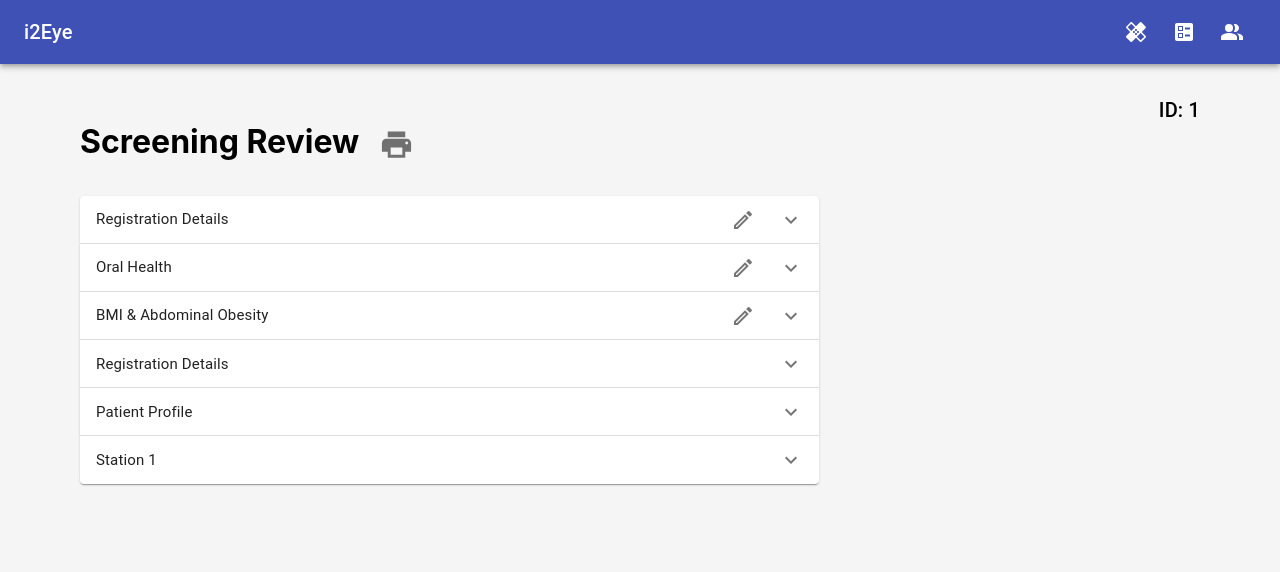
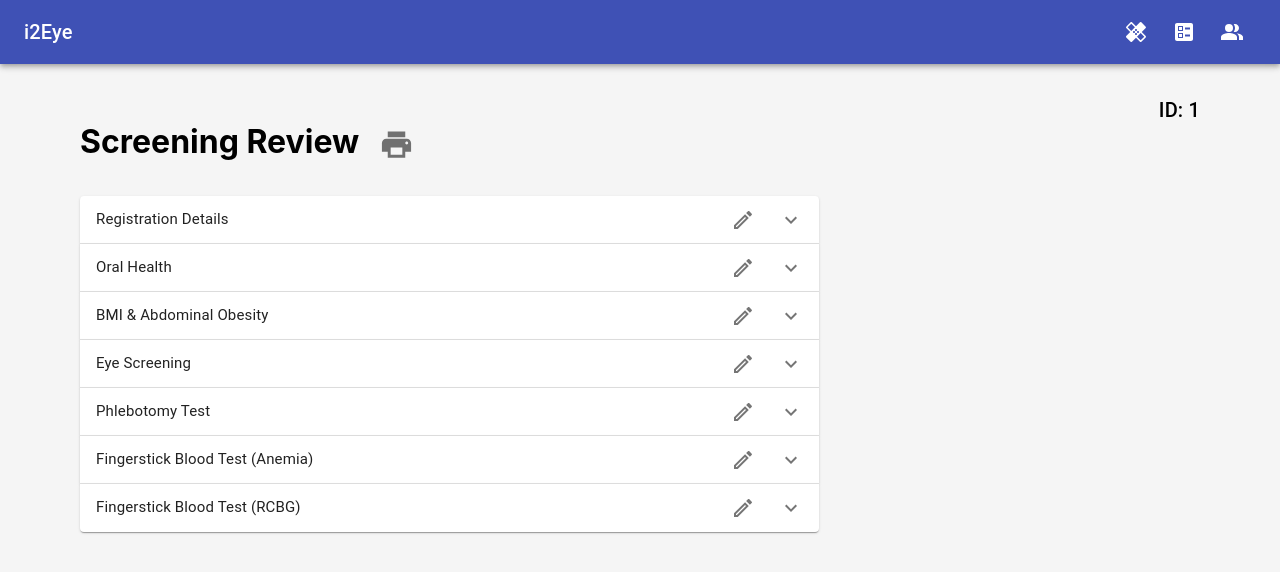
Before and after one commit to i2Eye/i2Eye-Front, a React (Create React App) app: page /patient_tracker/screening_review/1 in a window 1280 px wide. Shown: the top 572 px of the page. Built offline with nearby package versions, Linux system fonts and the light colour scheme.

Commit message:
Cleaned up screening page and fixed bug in filter function.

```diff
--- a/src/Components/PatientTrackerComponents/Screening.js
+++ b/src/Components/PatientTrackerComponents/Screening.js
@@ -1,11 +1,5 @@
 import React, { Component } from "react";
-import { Grid, Paper } from "@material-ui/core";
-import TextField from "@material-ui/core/TextField";
-import Button from "@material-ui/core/Button";
-import FormControl from "@material-ui/core/FormControl";
-import Select from "@material-ui/core/Select";
-import InputLabel from "@material-ui/core/InputLabel";
-import MenuItem from "@material-ui/core/MenuItem";
+import { Grid } from "@material-ui/core";
 import Typography from "@material-ui/core/Typography";
 import IconButton from "@material-ui/core/IconButton";
 import EditIcon from "@material-ui/icons/EditOutlined";
@@ -65,17 +59,30 @@ class Screening extends Component {
       {
         label: "Registration Details",
         name: "registration",
-        link: "/registration/edit/",
       },
       {
         label: "Oral Health",
         name: "oralHealth",
-        link: "/stations/oralHealth/",
       },
       {
         label: "BMI & Abdominal Obesity",
         name: "bmi",
-        link: "/stations/bmi/",
+      },
+      {
+        label: "Eye Screening",
+        name: "eyeScreening",
+      },
+      {
+        label: "Phlebotomy Test",
+        name: "phlebotomy",
+      },
+      {
+        label: "Fingerstick Blood Test (Anemia)",
+        name: "fingerstickAnemia",
+      },
+      {
+        label: "Fingerstick Blood Test (RCBG)",
+        name: "fingerstickRCBG",
       },
     ];
 
@@ -84,10 +91,11 @@ class Screening extends Component {
         <div className="container">
           <h1 style={{ display: "inline-block" }}>
             Screening Review{" "}
-            <Link to={"/Successful/" + params.patientID}>
-            <IconButton>
-              <PrintIcon fontSize="large" />
-            </IconButton>
+            <Link to={params.patientID}>
+              {console.log("printed")}
+              <IconButton>
+                <PrintIcon fontSize="large" />
+              </IconButton>
             </Link>
           </h1>
           <Typography
@@ -116,7 +124,13 @@ class Screening extends Component {
                       </Typography>
                     </div>
                     <div className={classes.parentContainer}>
-                      <Link to={station.link + params.patientID}>
+                      <Link
+                        to={
+                          station.name === "registration"
+                            ? `/registration/edit/${params.patientID}`
+                            : `/stations/${station.name}/${params.patientID}`
+                        }
+                      >
                         <IconButton className={classes.childIcon}>
                           <EditIcon />
                         </IconButton>
@@ -127,7 +141,7 @@ class Screening extends Component {
                     <Grid container spacing={3}>
                       {data[station.name].map((question) => {
                         return (
-                          <Grid item xs={12} md={6}>
+                          <Grid item xs={12} md={6} key={question.num}>
                             <Typography variant="subtitle2">
                               {question.num}. {question.question}
                             </Typography>
@@ -143,7 +157,7 @@ class Screening extends Component {
               );
             })}
 
-            <Accordion>
+            {/*             <Accordion>
               <AccordionSummary
                 expandIcon={<ExpandMoreIcon />}
                 aria-controls="panel1c-content"
@@ -308,7 +322,7 @@ class Screening extends Component {
                 </div>
               </AccordionSummary>
               <AccordionDetails className={classes.details}></AccordionDetails>
-            </Accordion>
+            </Accordion> */}
           </Grid>
         </Grid>
       </React.Fragment>
--- a/src/PatientTracker.js
+++ b/src/PatientTracker.js
@@ -9,19 +9,18 @@ import { withRouter } from "react-router-dom";
 import Filter from "./Components/PatientTrackerComponents/Filter";
 import VirtualizedTable from "./Components/PatientTrackerComponents/VirtualizedTable";
 import PrintIcon from "@material-ui/icons/Print";
-import EditIcon from '@material-ui/icons/Edit';
-import Dialog from '@material-ui/core/Dialog';
-import DialogActions from '@material-ui/core/DialogActions';
-import DialogContent from '@material-ui/core/DialogContent';
-import DialogContentText from '@material-ui/core/DialogContentText';
-import DialogTitle from '@material-ui/core/DialogTitle';
-import Button from '@material-ui/core/Button';
-import { Grid} from "@material-ui/core";
+import EditIcon from "@material-ui/icons/Edit";
+import Dialog from "@material-ui/core/Dialog";
+import DialogActions from "@material-ui/core/DialogActions";
+import DialogContent from "@material-ui/core/DialogContent";
+import DialogTitle from "@material-ui/core/DialogTitle";
+import Button from "@material-ui/core/Button";
+import { Grid } from "@material-ui/core";
 import FormControl from "@material-ui/core/FormControl";
 import Select from "@material-ui/core/Select";
 import InputLabel from "@material-ui/core/InputLabel";
 import MenuItem from "@material-ui/core/MenuItem";
-
+import Tooltip from "@material-ui/core/Tooltip";
 
 const useStyles = (theme) => ({
   root: {
@@ -47,10 +46,11 @@ class PatientTracker extends Component {
     isFemale: true,
     hasIncompleteStations: true,
     completedAllStations: true,
-    open:false
+    open: false,
   };
 
-  reusableButton = (
+  seeMoreButton = (
+    <Tooltip title="See more">
       <IconButton
         onClick={() =>
           this.props.history.push(
@@ -60,16 +60,16 @@ class PatientTracker extends Component {
       >
         <VisibilityOutlinedIcon />
       </IconButton>
+    </Tooltip>
   );
 
   edit = () => {
-    const { clickedRow, open} = this.state;
-
-      this.setState({open :true});
-    }
+    this.setState({ open: true });
+  };
 
   handleChange = (e) => {
-    const value = e.target.type === 'checkbox' ? e.target.checked : e.target.value;
+    const value =
+      e.target.type === "checkbox" ? e.target.checked : e.target.value;
     const name = e.target.name;
     this.setState({
       [name]: value,
@@ -77,17 +77,20 @@ class PatientTracker extends Component {
   };
 
   dialog = () => {
-    const { clickedRow, open} = this.state;
-    console.log(clickedRow)
+    const { clickedRow, open } = this.state;
+    console.log(clickedRow);
 
-    var a=this.getPeople().filter(
-      (person) => person.id.toString()=== clickedRow.toString())
-      console.log(a[0].oralHealth)
-
+    var a = this.getPeople().filter(
+      (person) => person.id.toString() === clickedRow.toString()
+    );
+    console.log(a[0].oralHealth);
 
     return (
-
-      <Dialog open={open} onClose={this.handleClose} aria-labelledby="form-dialog-title">
+      <Dialog
+        open={open}
+        onClose={this.handleClose}
+        aria-labelledby="form-dialog-title"
+      >
         <DialogTitle id="form-dialog-title">Patient ID: {a[0].id}</DialogTitle>
         <DialogContent>
           <Grid container spacing={3}>
@@ -146,7 +149,7 @@ class PatientTracker extends Component {
                         id="oralHealth"
                         labelId="OralHealth"
                         onChange={this.handleChange}
-                      defaultValue= {a[0].oralHealth}
+                        defaultValue={a[0].oralHealth}
                       >
                         <MenuItem value={"In Queue"}>In Queue</MenuItem>
                         <MenuItem value={"Not Queued"}>Not Queued</MenuItem>
@@ -197,20 +200,19 @@ class PatientTracker extends Component {
           </Button>
         </DialogActions>
       </Dialog>
-      )
-  }
-
+    );
+  };
 
   handleClose = () => {
-    this.setState({open:false})
+    this.setState({ open: false });
   };
 
   editButton = (
-    <IconButton
-      onClick={this.edit}
-    >
+    <Tooltip title="Edit">
+      <IconButton onClick={this.edit}>
         <EditIcon />
       </IconButton>
+    </Tooltip>
   );
 
   //print data to excel
@@ -226,8 +228,12 @@ class PatientTracker extends Component {
     const people = [];
     for (let i = 1; i <= 10000; i++) {
       people[i - 1] = {
-        edit: this.editButton,
-        screen: this.reusableButton,
+        actions: (
+          <React.Fragment>
+            {this.editButton}
+            {this.seeMoreButton}
+          </React.Fragment>
+        ),
         id: i,
         name: "Person " + ((i * 173) % 190),
         age: (i * 151) % 111,
@@ -268,8 +274,8 @@ class PatientTracker extends Component {
         }
       })
       .filter((person) => {
-        let m;
-        let f;
+        let m = false;
+        let f = false;
         if (isMale) {
           m = person.gender === "M";
         }
@@ -279,19 +285,19 @@ class PatientTracker extends Component {
         return m || f;
       })
       .filter((person) => {
-        let incomplete;
-        let complete;
+        let incomplete = false;
+        let complete = false;
         if (hasIncompleteStations) {
           incomplete =
-            person.station1 === "In Queue" ||
-            person.station2 === "In Queue" ||
-            person.station3 === "In Queue";
+            person.oralHealth === "In Queue" ||
+            person.bmi === "In Queue" ||
+            person.eyeScreening === "In Queue";
         }
         if (completedAllStations) {
           complete =
-            person.station1 !== "In Queue" &&
-            person.station2 !== "In Queue" &&
-            person.station3 !== "In Queue";
+            person.oralHealth !== "In Queue" &&
+            person.bmi !== "In Queue" &&
+            person.eyeScreening !== "In Queue";
         }
         return incomplete || complete;
       });
@@ -328,14 +334,15 @@ class PatientTracker extends Component {
       isMale,
       isFemale,
       hasIncompleteStations,
-      completedAllStations, open,
+      completedAllStations,
+      open,
     } = this.state;
-    console.log(open)
+    console.log(open);
 
     const people = this.filterPeople();
     return (
       <div>
-        {this.state.open? this.dialog(): null}
+        {this.state.open ? this.dialog() : null}
 
         <h1>
           Patient Tracker{" "}
@@ -352,7 +359,6 @@ class PatientTracker extends Component {
           autoComplete="off"
         />
 
-
         <div className={classes.container}>
           <div className={classes.root} style={{ zIndex: 2 }}>
             <Filter
@@ -368,7 +374,6 @@ class PatientTracker extends Component {
           </div>
         </div>
 
-
         <Typography variant="subtitle2" style={{ marginBottom: 5 }}>
           {people.length} results
         </Typography>
@@ -380,14 +385,9 @@ class PatientTracker extends Component {
             updateRow={this.updateRow}
             columns={[
               {
-                width: 70,
-                label: "Edit",
-                dataKey: "edit",
-              },
-              {
-                width: 70,
-                label: "Screen",
-                dataKey: "screen",
+                width: 120,
+                label: "Actions",
+                dataKey: "actions",
               },
               {
                 width: 70,
--- a/src/TestData.js
+++ b/src/TestData.js
@@ -7,7 +7,7 @@ const getTestData = (id) => {
       {
         num: 4,
         question: "Birthdate",
-        answer: "2020726",
+        answer: 2020 - ((id * 151) % 111) + "-01-01",
       },
       { num: 5, question: "Age", answer: (id * 151) % 111 },
       { num: 6, question: "Do you have tubercolosis", answer: "N" },
@@ -26,7 +26,7 @@ const getTestData = (id) => {
         num: 9,
         question:
           "Are you currently suffereing from any of the following symptoms",
-        answer: "None of the above",
+        answer: ["None of the above"],
       },
       {
         num: 10,
@@ -58,12 +58,12 @@ const getTestData = (id) => {
         num: 15,
         question:
           "How many people are there in the household (including yourself)",
-        answer: id % 7,
+        answer: (id % 6) + 1,
       },
       {
         num: 16,
         question: "What is your highest education qualification",
-        answer: "No formal qualification",
+        answer: "Secondary",
       },
       {
         num: 17,
@@ -85,7 +85,7 @@ const getTestData = (id) => {
         num: 20,
         question:
           "If Y to knowing anyone in the family who has diabetes, how many family members have diabetes",
-        answer: id % 3,
+        answer: (id % 3) + 1,
       },
       {
         num: 21,
@@ -115,9 +115,277 @@ const getTestData = (id) => {
         answer: "",
       },
     ],
-    oralHealth: [{ num: 1, question: "Dental ID", answer: "" }],
-    bmi: [{ num: 1, question: "Height (m)", answer: "" }],
+    oralHealth: [
+      { num: 1, question: "Dental ID", answer: "" },
+      {
+        num: 2,
+        question:
+          "Have you ever consumed in the past/present any form of intoxications e.g. tobacco, beedi, cigarettes (include chewing/smoking)",
+        answer: "Y",
+      },
+      {
+        num: 3,
+        question: "If Y to having consumed, what do you consume",
+        answer: "tobacco",
+      },
+      {
+        num: 4,
+        question:
+          "If Y to having consumed, how many pieces/sticks on average do you consume a day",
+        answer: "<1 a day",
+      },
+      {
+        num: 5,
+        question:
+          "If Y to having consumed, for how long have you been consuming",
+        answer: "Something",
+      },
+      {
+        num: 6,
+        question: "If Y to having consumed, why do you still consume",
+        answer: "Something",
+      },
+      { num: 7, question: "Are you still consuming", answer: "N" },
+      {
+        num: 8,
+        question: "If N to consuming now, when did you stop consuming",
+        answer: "1 year ago",
+      },
+      {
+        num: 9,
+        question: "If N to consuming now, why did you choose to stop",
+        answer: "family",
+      },
+      {
+        num: 10,
+        question: "If Y to consuming now, have you tried quitting",
+        answer: "",
+      },
+      {
+        num: 11,
+        question: "If Y to having tried quitting, what made you consume again",
+        answer: "",
+      },
+    ],
+    bmi: [
+      { num: 1, question: "Height (m)", answer: 1.7 },
+      { num: 2, question: "Weight (kg)", answer: 60 },
+      { num: 3, question: "Waist circumference (cm)", answer: 75 },
+    ],
+    eyeScreening: [{ num: 1, question: "SNC ID", answer: "12345678" }],
+    phlebotomy: [
+      {
+        num: 1,
+        question: "Are you 40 years old or above",
+        answer: (id * 151) % 111 >= 40 ? "Y" : "N",
+      },
+      {
+        num: 2,
+        question: "Are you suffereing from any of the following conditions",
+        answer:
+          (id * 151) % 111 >= 40
+            ? []
+            : [
+                "Family member with coronory artery disease",
+                "Family member with high cholesterol",
+                "Smoling/intoxication consumption e.g. tobacco",
+              ],
+      },
+      { num: 3, question: "Vimta Registration No.", answer: "12345678" },
+    ],
+    fingerstickAnemia: [
+      { num: 1, question: "Hb level (g/dL)", answer: 12.8 },
+      { num: 2, question: "How many meals do you eat a day", answer: 3 },
+      {
+        num: 3,
+        question:
+          "How often do you eat protein (e.g. daal, mung, rajma, chole, chana)",
+        answer: "4-5 times weekly",
+      },
+      {
+        num: 4,
+        question: "How often do you eat carbohydrates (e.g. chapati, rice)",
+        answer: "More than once daily",
+      },
+      {
+        num: 5,
+        question:
+          "How often do you eat vegetables (e.g. gobhi, patta gobhi, saag)",
+        answer: "Once a day",
+      },
+      {
+        num: 6,
+        question: "How often do you eat sweets/desserts (e.g. gulab jamun)",
+        answer: "1-3 times weekly",
+      },
+    ],
+    fingerstickRCBG: [
+      {
+        num: 1,
+        question: "Is patient >18",
+        answer: (id * 151) % 111 > 18 ? "Y" : "N",
+      },
+      {
+        num: 2,
+        question: "Randomy capillary blood glucose (mg/dL)",
+        answer: 98,
+      },
+    ],
+    bloodPressure: [
+      {
+        num: 1,
+        question: "Is patient >18",
+        answer: (id * 151) % 111 > 18 ? "Y" : "N",
+      },
+      {
+        num: 2,
+        question: "Systolic BP Reading 1 (mmHg)",
+        answer: (id * 151) % 111 > 18 ? 110 : "NIL",
+      },
+      {
+        num: 3,
+        question: "Diastolic BP Reading 1 (mmHg)",
+        answer: (id * 151) % 111 > 18 ? 70 : "NIL",
+      },
+      {
+        num: 4,
+        question: "Systolic BP Reading 2 (mmHg)",
+        answer: (id * 151) % 111 > 18 ? 112 : "NIL",
+      },
+      {
+        num: 5,
+        question: "Diastolic BP Reading 2 (mmHg)",
+        answer: (id * 151) % 111 > 18 ? 72 : "NIL",
+      },
+    ],
+    doctorsConsult: [
+      {
+        num: 1,
+        question: "Urgent doctor's consult: doctor's notes",
+        answer: "",
+      },
+      {
+        num: 2,
+        question: "Standard doctor's consult: doctor's notes",
+        answer: "",
+      },
+    ],
   };
 };
 
+const checkQuestion = (num, question) => {
+  if (
+    question !== undefined &&
+    question !== null &&
+    Object.prototype.toString.call(question) === "[object Object]"
+  ) {
+    let count = 0;
+    let check = true;
+    for (var p in question) {
+      count++;
+      check =
+        check &&
+        (`${p}` === "num" || `${p}` === "question" || `${p}` === "answer");
+      check = check && question[p] !== undefined && question[p] !== null;
+    }
+
+    if (count === 3 && check) {
+      check = check && question.num === num;
+      check =
+        check &&
+        Object.prototype.toString.call(question.question) === "[object String]";
+      check =
+        check &&
+        (Object.prototype.toString.call(question.answer) ===
+          "[object String]" ||
+          Object.prototype.toString.call(question.answer) ===
+            "[object Number]" ||
+          Object.prototype.toString.call(question.answer) === "[object Array]");
+      return check;
+    } else {
+      return false;
+    }
+  } else {
+    return false;
+  }
+};
+
+export const checkData = (personData) => {
+  if (
+    //checks that data given is an object
+    personData !== undefined &&
+    personData !== null &&
+    Object.prototype.toString.call(personData) === "[object Object]"
+  ) {
+    let count = 0;
+    let check = true;
+    const stations = {
+      registration: 25,
+      oralHealth: 11,
+      bmi: 3,
+      eyeScreening: 1,
+      phlebotomy: 3,
+      fingerstickAnemia: 6,
+      fingerstickRCBG: 2,
+      bloodPressure: 5,
+      doctorsConsult: 2,
+    };
+
+    for (var s in personData) {
+      count++;
+      //checks stations
+      check = check && stations[s] !== undefined;
+      //checks that stations are arrays
+      check =
+        check &&
+        personData[s] !== undefined &&
+        personData[s] !== null &&
+        Object.prototype.toString.call(personData[s]) === "[object Array]";
+    }
+
+    //checks number of stations
+    let numOfStations = 0;
+    for (var s in stations) {
+      numOfStations++;
+    }
+
+    if (count === numOfStations && check) {
+      //checks that all stations arrays present info as the standard question format
+      for (var s in personData) {
+        const numOfQuestions = stations[s];
+        const listOfQuestions = personData[s];
+        check = check && listOfQuestions.length === numOfQuestions;
+
+        if (check) {
+          for (let i = 0; i < numOfQuestions; i++) {
+            check = check && checkQuestion(i + 1, listOfQuestions[i]);
+          }
+        }
+      }
+      return check;
+    } else {
+      return false;
+    }
+  } else {
+    return false;
+  }
+};
+
+export const checkRegistration = (data) => {
+  if (
+    //checks that data given is an array
+    data !== undefined &&
+    data !== null &&
+    Object.prototype.toString.call(data) === "[object Array]"
+  ) {
+    let check = true;
+    for (let i = 0; i < 24; i++) {
+      check = check && checkQuestion(i + 1, data[i]);
+    }
+    return check;
+  } else {
+    return false;
+  }
+};
+
 export default getTestData;
```
Also changed, not shown: src/App.js (+1 -25 lines). Lines whose indentation alone changed are shown as unchanged.
